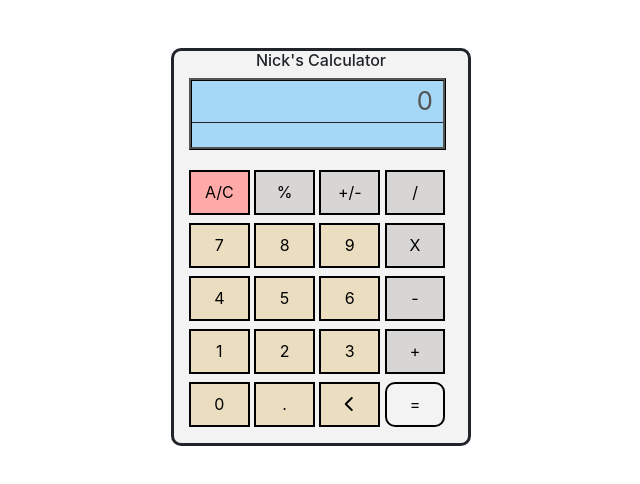
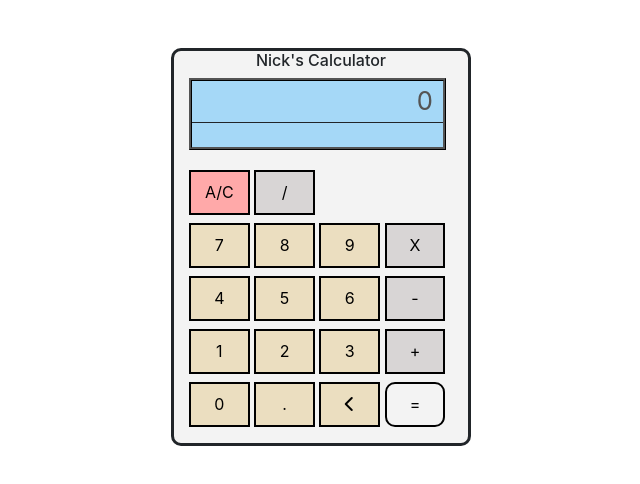
Before and after one commit to nick-brook/calculator, a plain HTML site: page index.htm in a window 1280 px wide. Shown: the whole page, without its empty margins (319-959 px from the left). Drawn offline with nearby package versions, Linux system fonts and the light colour scheme.

Commit message:
24102020 bug fixes

```diff
--- a/index.htm
+++ b/index.htm
@@ -39,8 +39,11 @@
 
     <script>
         $(document).ready(function() {
+          $("#per").hide();
+          $("#x").hide();
+            initialize();
 
-            initialize();
+
 
         });
     </script>
@@ -65,8 +68,8 @@
 
             <div class=" mb-2">
                 <button  class="btnclr" id="Q" onclick="initialize()">A/C</button>
-                <button type="button" class="btnop" id="percentage" onclick="updateFormula(this.id)">%</button>
-                <button type="button" class="btnop" id="sign" onclick="updateFormula(this.id)">+/-</button>
+                <button type="button" class="btspecial" id="per" onclick="updateFormula(this.id)">%</button>
+                <button type="button" class="btspecial" id="x" onclick="updateFormula(this.id)">+/-</button>
                 <button type="button" class="btnop" id="/" onclick="updateFormula(this.id)">/</button>
             </div>
 
```
